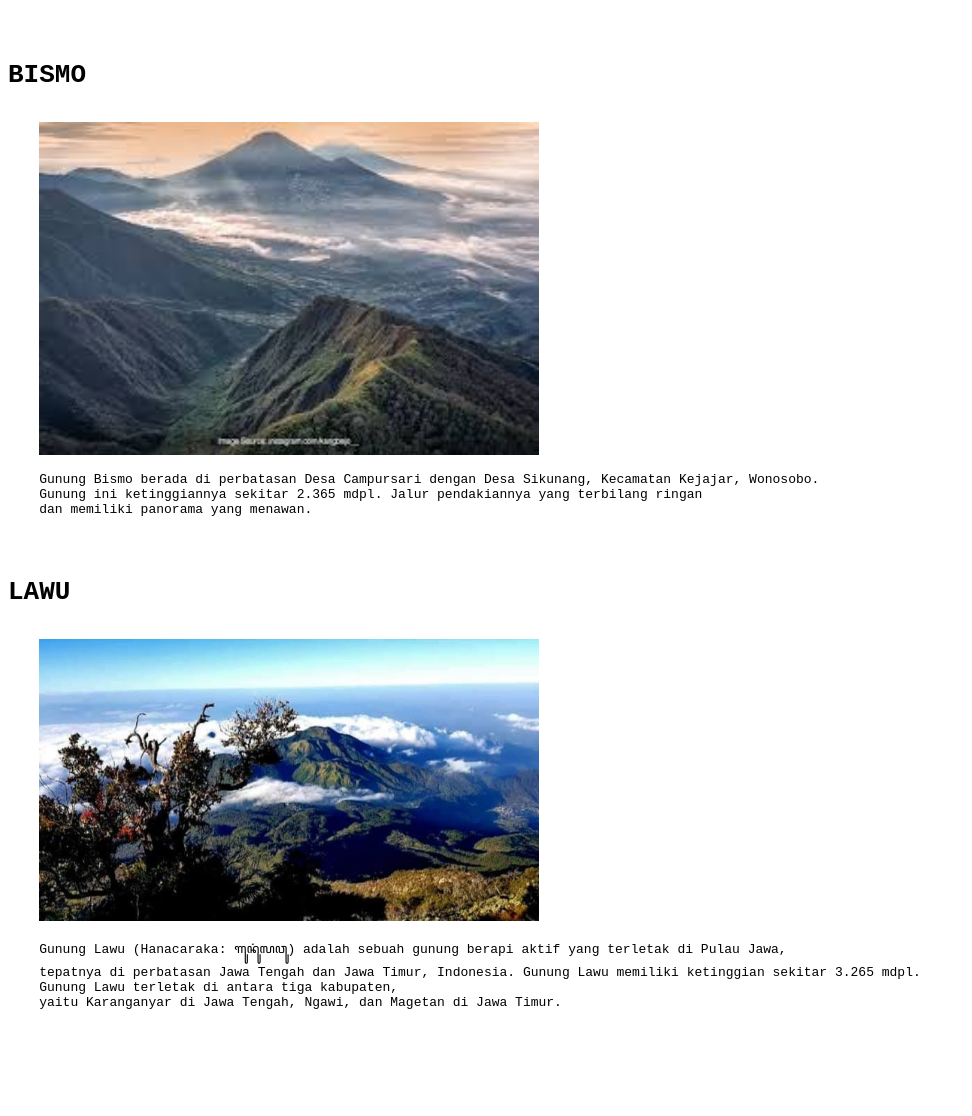
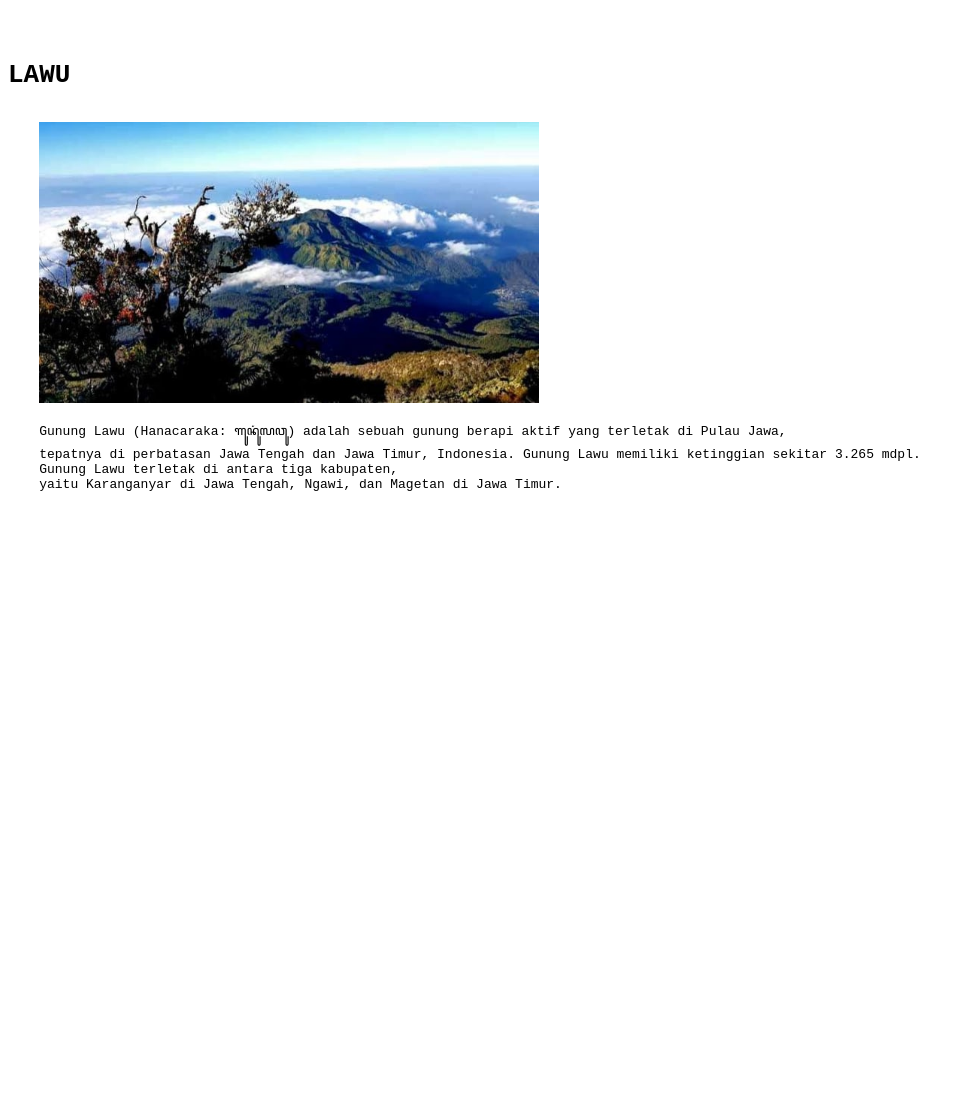
Before and after one commit to jhescy/Jehan, a plain HTML site: page index.html in a window 1280 px wide. Shown: the part 1956-3072 px from the top of the page, without its empty margins (0-972 px from the left). After the commit the page ends 2564 px from the top, so only its background shows below. Drawn offline with Linux system fonts and the light colour scheme.

Commit message:
Update index.html

```diff
--- a/index.html
+++ b/index.html
@@ -54,14 +54,6 @@
     Kabupaten Semarang di lereng sebelah utara, Provinsi Jawa Tengah.
 <pre>
 
-    <h1 id="bismo">BISMO</h1>
-    <img src="Gambar/bismo.jpg" width="500" hight="300">
-<pre>
-    Gunung Bismo berada di perbatasan Desa Campursari dengan Desa Sikunang, Kecamatan Kejajar, Wonosobo.
-    Gunung ini ketinggiannya sekitar 2.365 mdpl. Jalur pendakiannya yang terbilang ringan
-    dan memiliki panorama yang menawan.
-<pre>
-
     <h1 id="lawu">LAWU</h1>
     <img src="Gambar/lawu.jpg" width="500" hight="300">
 <pre>
```
